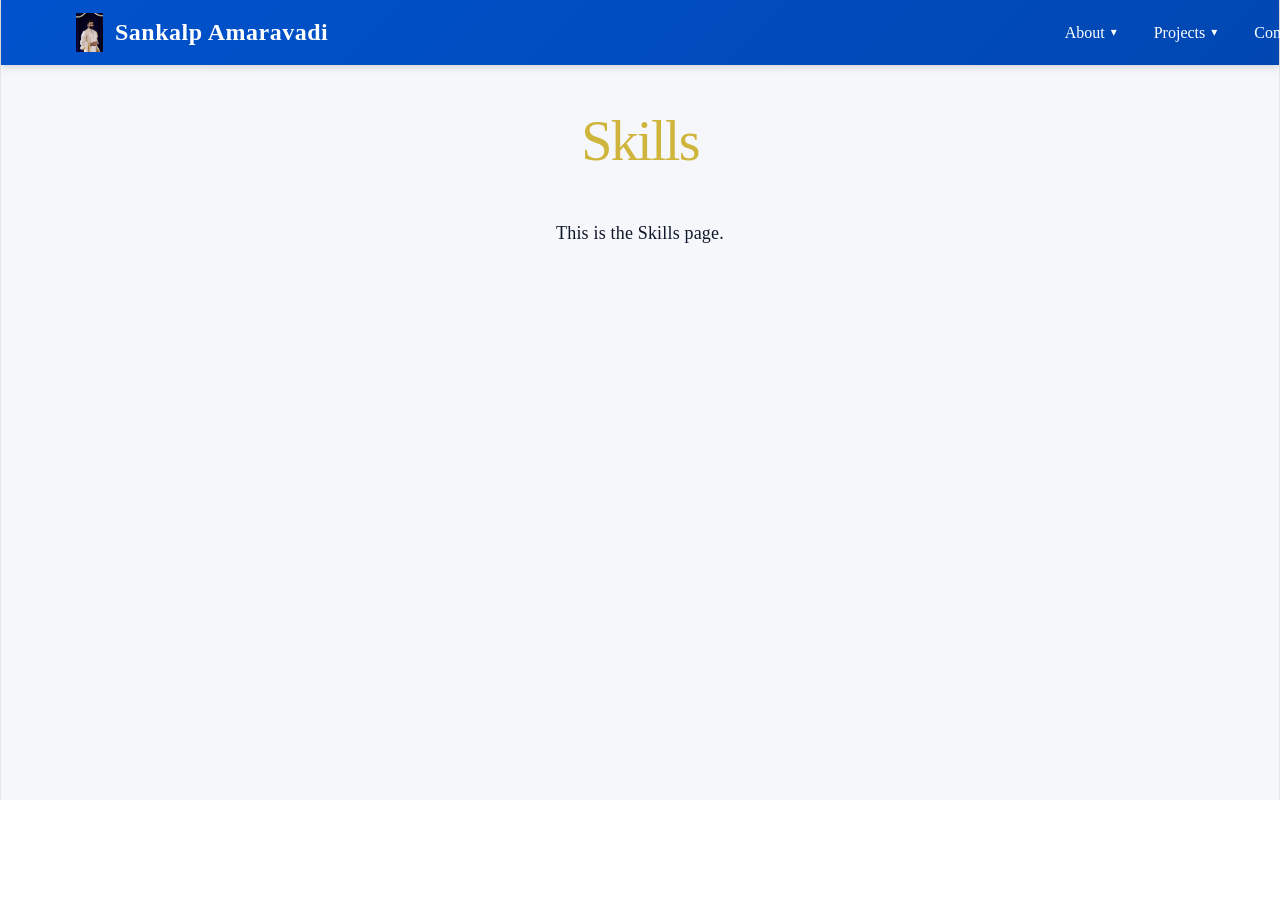
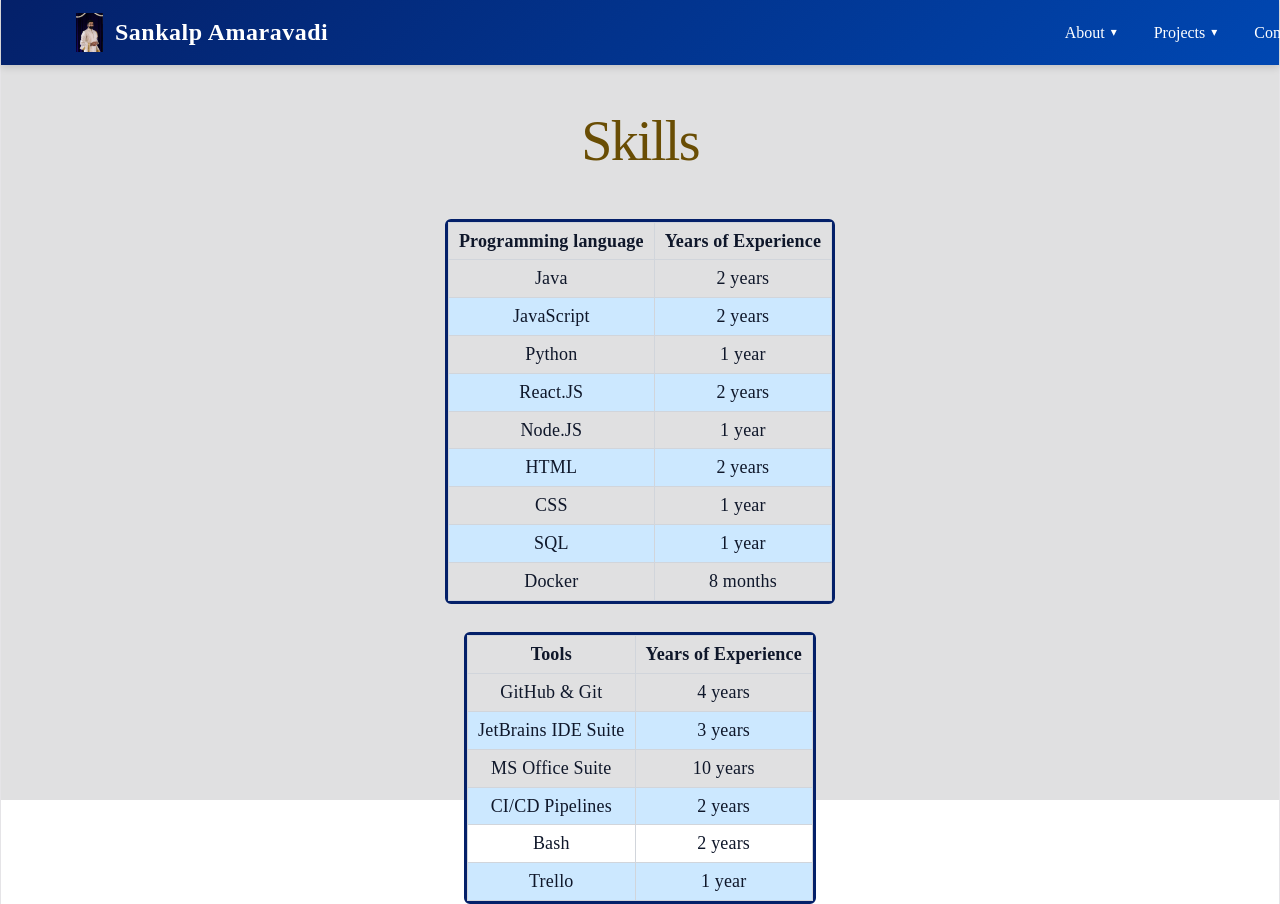
Before and after one commit to Leneord1/perso, a React (Vite) app: page /skills in a window 1280 px wide. Shown: the top 904 px of the page. Before the commit the page ends 800 px from the top, so only its background shows below. Built offline with nearby package versions, Linux system fonts and the light colour scheme.

Commit message:
Added skills and visual logic

```diff
--- a/src/global.css
+++ b/src/global.css
@@ -1,7 +1,7 @@
 :root {
     /* Brand Colors */
-    --pw-primary:        #0052cc;
-    --pw-secondary:      #CFB53B;
+    --pw-primary:        #042069;
+    --pw-secondary:      #694D04;
     --pw-button-hover:   #2563EB;
     --pw-accent:         #FFF8DC;
 
@@ -10,7 +10,7 @@
     --pw-light-text:     white;
 
     /* Backgrounds & Borders */
-    --pw-background:     #f5f7fb;
+    --pw-background:     #e0e0e1;
     --pw-border:         #D1D5DB;
 
     /* Table */
@@ -184,7 +184,7 @@ table {
 
 table .header-row {
     background-color: var(--pw-primary);
-    color: white;
+    color: var(--pw-light-text);
 }
 
 table th,
@@ -242,7 +242,7 @@ table button:hover {
 
 .contact-container h1 {
     font-size: 2.5rem;
-    color: var(--pw-primary);
+    color: var(--pw-secondary);
     margin-bottom: 20px;
 }
 
@@ -318,7 +318,7 @@ table button:hover {
 
 .all-projects-container h1 {
     font-size: 2.5rem;
-    color: var(--pw-primary);
+    color: var(--pw-secondary);
     margin-bottom: 20px;
 }
 
--- a/src/pages/skills.jsx
+++ b/src/pages/skills.jsx
@@ -5,7 +5,88 @@ function Skills() {
     return (
         <div>
             <h1>Skills</h1>
-            <p>This is the Skills page.</p>
+            <table>
+                <thead>
+                    <tr>
+                        <th>Programming language</th>
+                        <th>Years of Experience</th>
+                    </tr>
+                </thead>
+                <tbody>
+                    <tr>
+                        <td>Java</td>
+                        <td>2 years</td>
+                    </tr>
+                    <tr>
+                        <td>JavaScript</td>
+                        <td>2 years</td>
+                    </tr>
+                    <tr>
+                        <td>Python</td>
+                        <td>1 year</td>
+                    </tr>
+                    <tr>
+                        <td>React.JS</td>
+                        <td>2 years</td>
+                    </tr>
+                    <tr>
+                        <td>Node.JS</td>
+                        <td>1 year</td>
+                    </tr>
+                    <tr>
+                        <td>HTML</td>
+                        <td>2 years</td>
+                    </tr>
+                    <tr>
+                        <td>CSS</td>
+                        <td>1 year</td>
+                    </tr>
+                    <tr>
+                        <td>SQL</td>
+                        <td>1 year</td>
+                    </tr>
+                    <tr>
+                        <td>Docker</td>
+                        <td>8 months</td>
+                    </tr>
+                </tbody>
+            </table>
+            <br />
+
+            <table>
+                <thead>
+                    <tr>
+                        <th>Tools</th>
+                        <th>Years of Experience</th>
+                    </tr>
+                </thead>
+                <tbody>
+                    <tr>
+                        <td>GitHub & Git</td>
+                        <td>4 years</td>
+                    </tr>
+                    <tr>
+                        <td>JetBrains IDE Suite</td>
+                        <td>3 years</td>
+                    </tr>
+                    <tr>
+                        <td>MS Office Suite</td>
+                        <td>10 years</td>
+                    </tr>
+                    <tr>
+                        <td>CI/CD Pipelines</td>
+                        <td>2 years</td>
+                    </tr>
+                    <tr>
+                        <td>Bash</td>
+                        <td>2 years</td>
+                    </tr>
+                    <tr>
+                        <td>Trello</td>
+                        <td>1 year</td>
+                    </tr>
+                </tbody>
+            </table>
         </div>
     );
 }
```
